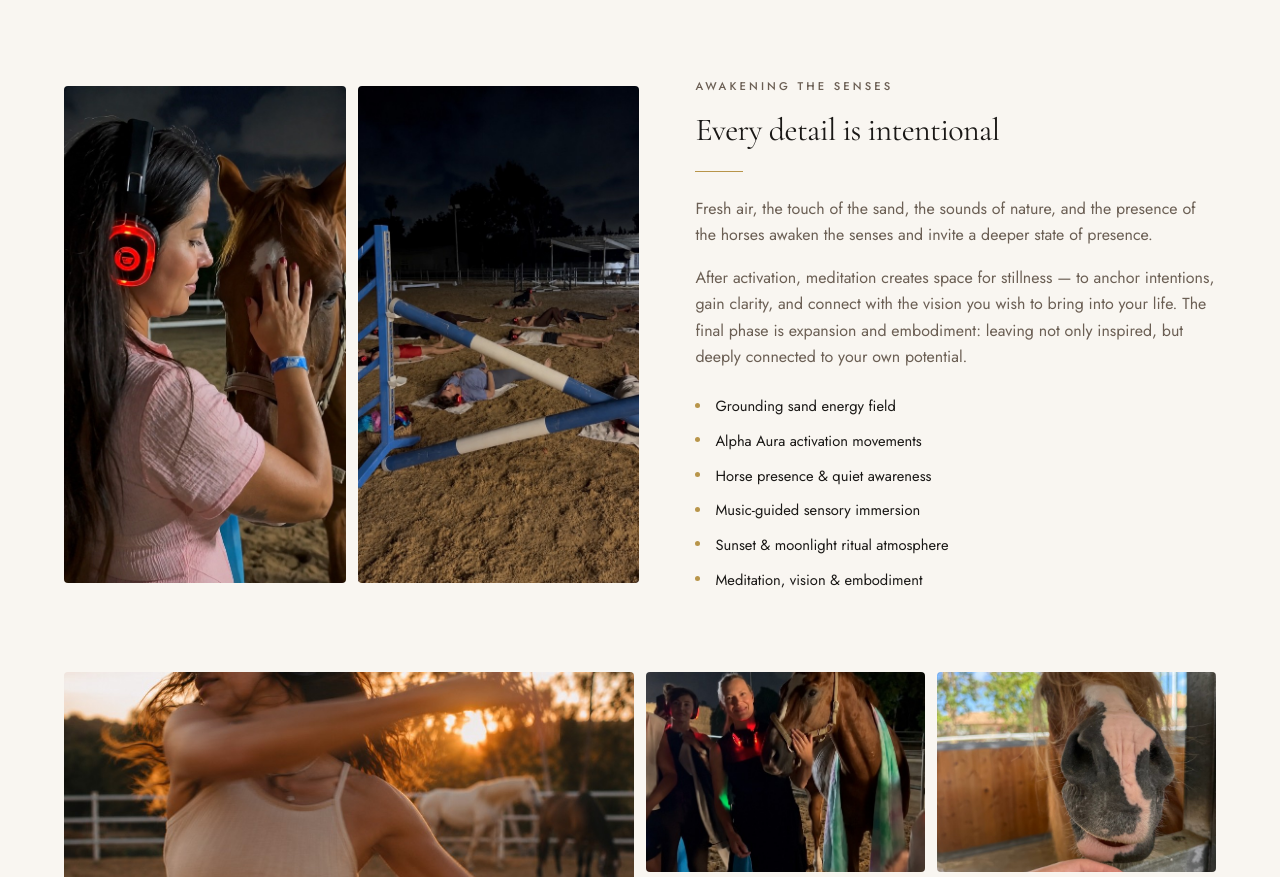
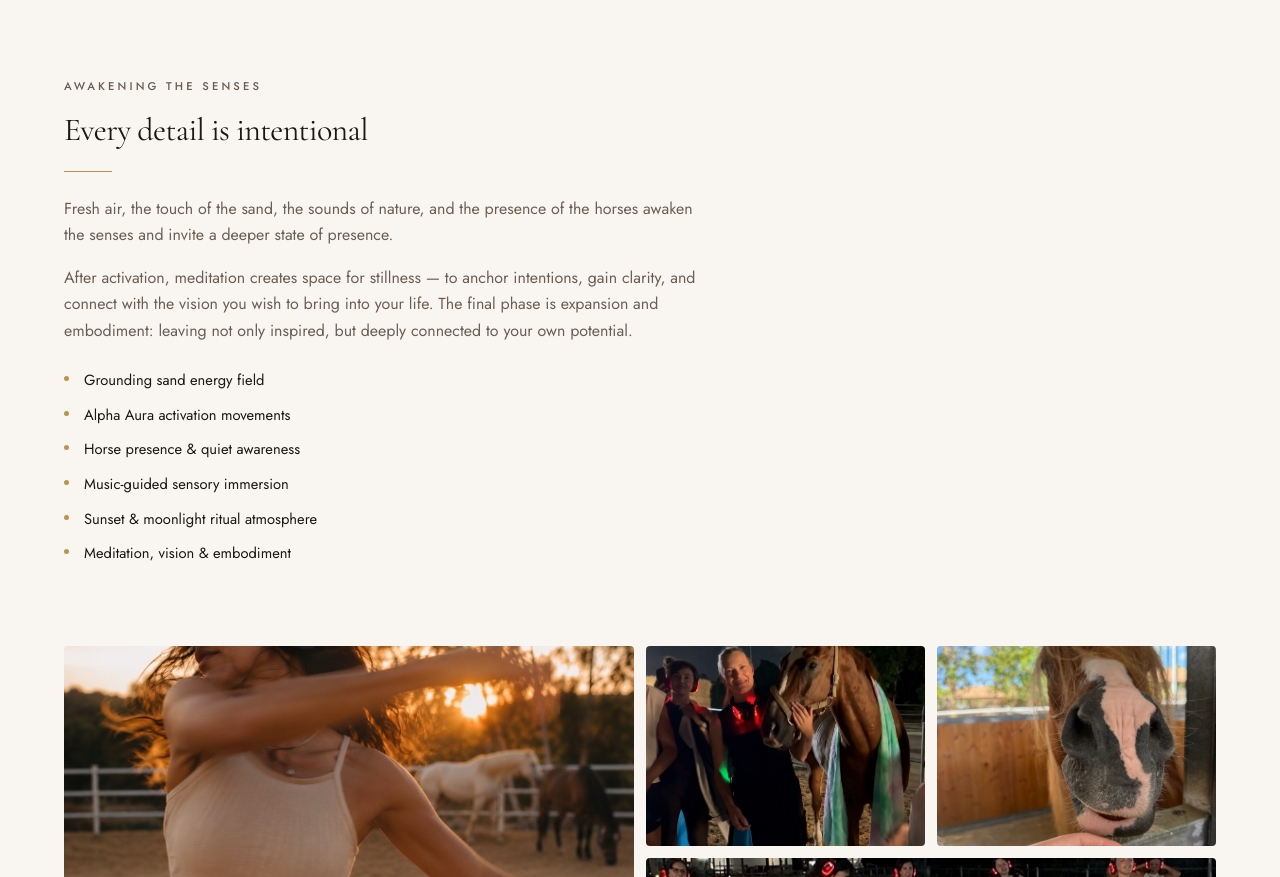
Before and after one commit to didykvlada28/alpha-aura-landing, a plain HTML site: page public/index.html in a window 1280 px wide. Shown: the part 5656-6533 px from the top of the page. Drawn offline with nearby package versions, Linux system fonts and the light colour scheme.

Commit message:
Remove two oversized Horse Ranch split photos
Co-authored-by: Cursor <cursoragent@cursor.com>

```diff
--- a/public/css/styles.css
+++ b/public/css/styles.css
@@ -945,6 +945,11 @@ body.nav-open .header.is-scrolled::before {
   margin-bottom: clamp(3.5rem, 7vw, 5rem);
 }
 
+.ranch-split--copy-only {
+  grid-template-columns: 1fr;
+  max-width: 40rem;
+}
+
 .ranch-split__media {
   display: grid;
   grid-template-columns: 1fr 1fr;
--- a/public/index.html
+++ b/public/index.html
@@ -352,11 +352,7 @@
             </article>
           </div>
 
-          <div class="ranch-split reveal">
-            <div class="ranch-split__media">
-              <img src="images/ranch/05-horse-connection.png" alt="Meditative connection with a horse under night sky" loading="lazy" />
-              <img src="images/ranch/10-meditation-sand.png" alt="Group meditation lying on the ranch sand" loading="lazy" />
-            </div>
+          <div class="ranch-split ranch-split--copy-only reveal">
             <div class="ranch-split__copy">
               <p class="eyebrow" data-i18n="ranch.senses.eyebrow">Awakening the Senses</p>
               <h3 data-i18n="ranch.senses.title">Every detail is intentional</h3>
```
